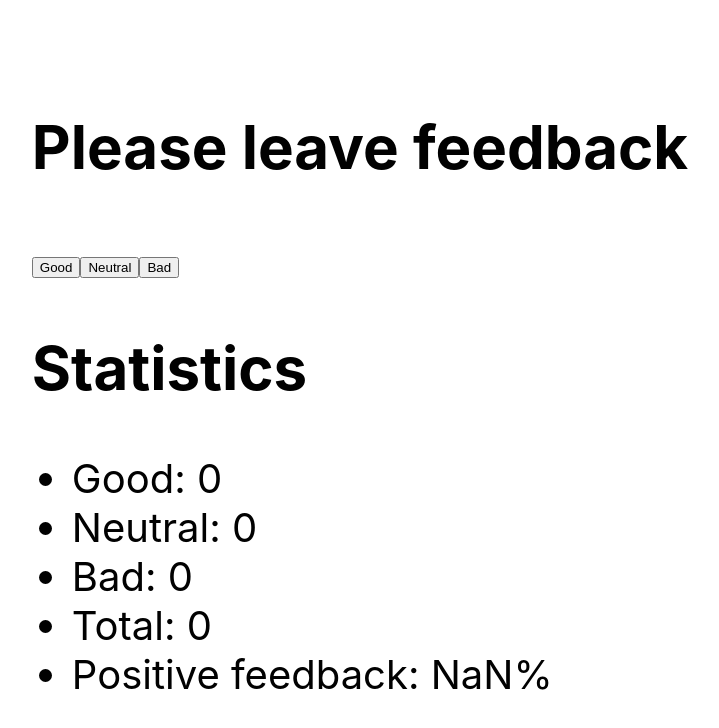
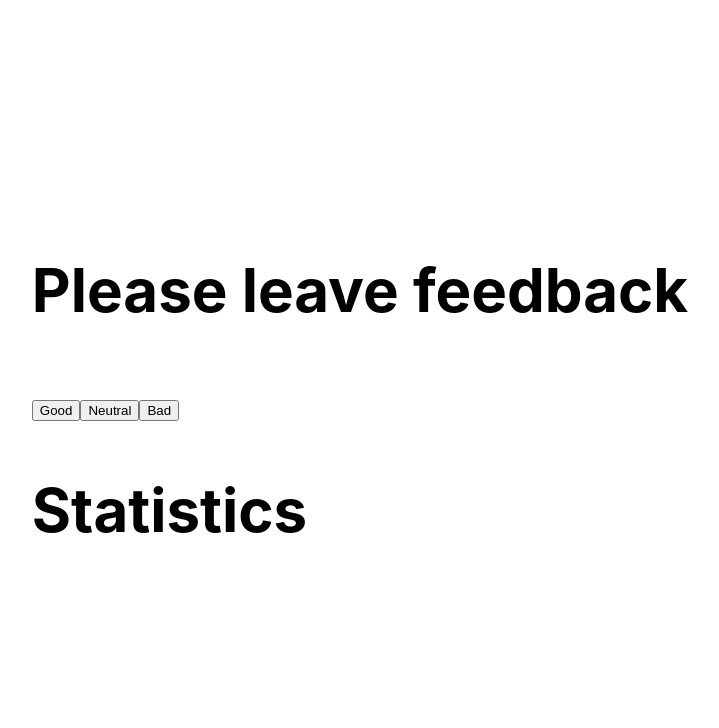
Before and after one commit to OlehKozubJS/goit-react-hw-02-feedback, a React (Create React App) app: page / in a window 1280 px wide. Shown: the top 728 px of the page, without its empty margins (280-999 px from the left). Built offline with nearby package versions, Linux system fonts and the light colour scheme.

Commit message:
Update Section.jsx

```diff
--- a/src/components/Section.jsx
+++ b/src/components/Section.jsx
@@ -38,23 +38,33 @@ export class Section extends Component {
 
     return (
       <div>
-        <div>
+        <div onClick={this.changeStatistics}>
             <h2>Please leave feedback</h2>
-            <button onClick={this.addGood}>Good</button>
-            <button onClick={this.addNeutral}>Neutral</button>
-            <button onClick={this.addBad}>Bad</button>
+            <button className="GoodButton">Good</button>
+            <button className="NeutralButton">Neutral</button>
+            <button className="BadButton">Bad</button>
         </div>
         <div>
             <h2>Statistics</h2>
-            <ul>
-                <li>Good: {good}</li>
-                <li>Neutral: {neutral}</li>
-                <li>Bad: {bad}</li>
-                <li>Total: {this.countTotalFeedback()}</li>
-                <li>Positive feedback: {this.countPositiveFeedbackPercentage()}%</li>
-            </ul>
+
         </div>
       </div>
+    );
+  }
+}
+
+export class Statistics extends Component {
+  render() {
+    const { good, neutral, bad, total, positivePercentage } = this.props;
+
+    return (
+      <ul>
+        <li>Good: {good}</li>
+        <li>Neutral: {neutral}</li>
+        <li>Bad: {bad}</li>
+        <li>Total: {total}</li>
+        <li>Positive feedback: {positivePercentage}%</li>
+      </ul>
     );
   }
 }
```
